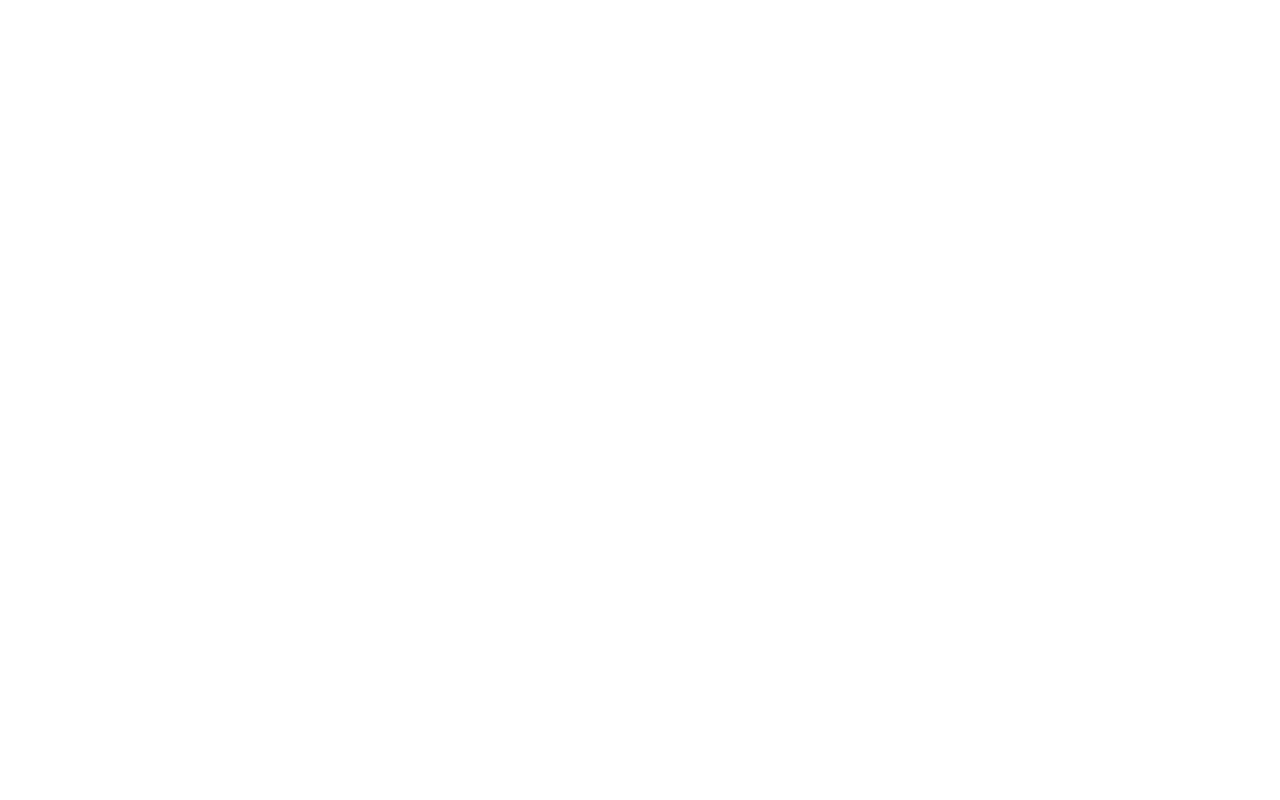
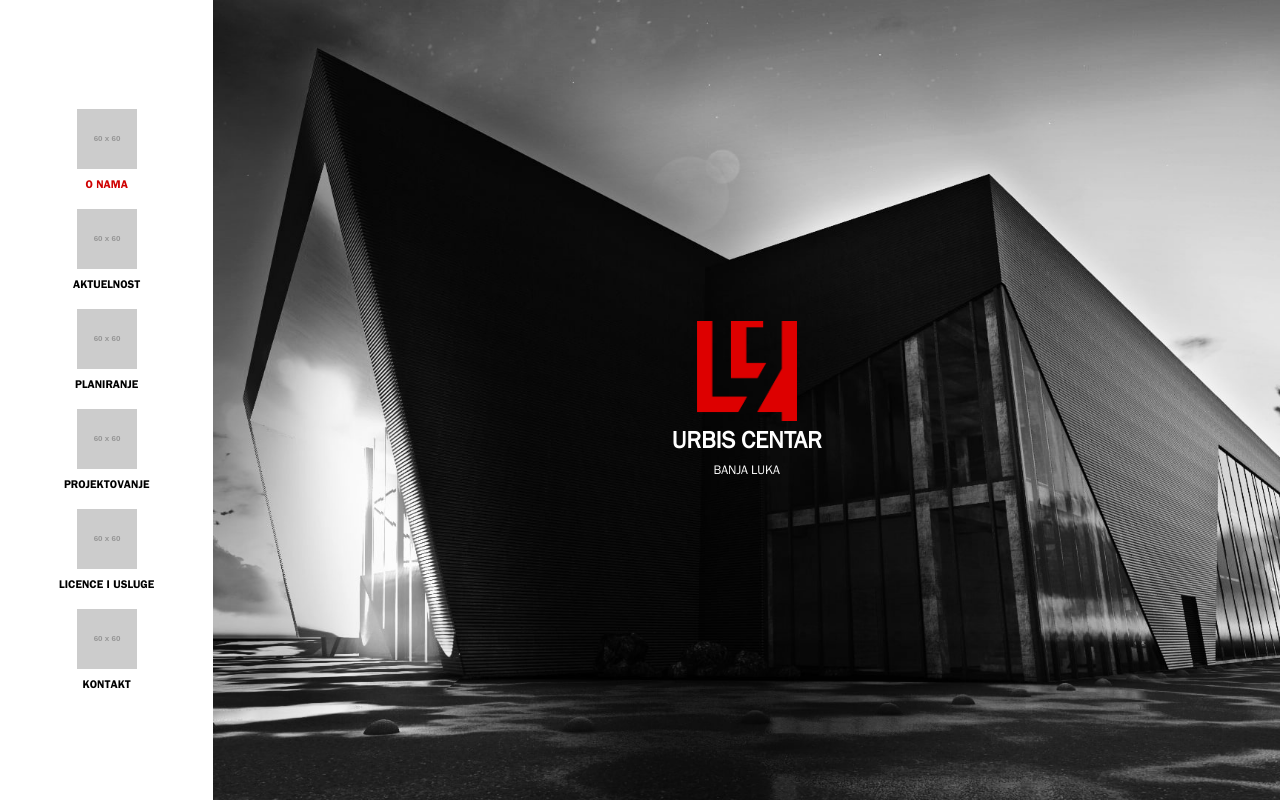
Before and after one commit to goranradmanovic/Urbis, a plain HTML site: page index.html in a window 1280 px wide. Drawn offline with nearby package versions, Linux system fonts and the light colour scheme; placeholder pictures from the web are drawn by us.

Commit message:
New page elements

```diff
--- a/index.html
+++ b/index.html
@@ -2,7 +2,7 @@
 <html lang="en" dir="ltr">
   <head>
     <link rel="shortcut icon" href="assets/images/icons/favicon.ico">
-		<title>Urbis</title>
+		<title>URBIS</title>
 		<meta charset="utf-8">
 		<meta http-equiv="Content-Type" content="text/html; charset=ISO-8859-1">
 		<meta http-equiv="X-UA-Compatible" content="IE=edge">
@@ -11,10 +11,70 @@
 		<meta name="description" content="Urbis website">
 		<meta name="keywords" content="Urbis">
 		<meta name="author" content="Urbis">
+    <link href="https://fonts.googleapis.com/css?family=Oswald&display=swap" rel="stylesheet">
+    <link rel="stylesheet" type="font/woff2" href="assets/fonts/FranklinGothic-Book.woff2" crossorigin>
+    <link rel="stylesheet" type="font/woff2" href="assets/fonts/FranklinGothic-Book.woff2" crossorigin>
+    <link rel="stylesheet" type="font/woff2" href="assets/fonts/FrankfurtGothicBold.woff2" crossorigin>
+    <link rel="stylesheet" type="font/woff2" href="assets/fonts/FrankfurtGothicBold.woff2" crossorigin>
+    <link href="https://stackpath.bootstrapcdn.com/bootstrap/4.3.1/css/bootstrap.min.css" rel="stylesheet" integrity="sha384-ggOyR0iXCbMQv3Xipma34MD+dH/1fQ784/j6cY/iJTQUOhcWr7x9JvoRxT2MZw1T" crossorigin="anonymous">
     <link rel="stylesheet" href="assets/css/main.css">
   </head>
   <body>
+    <div class="container-fluid">
+      <div class="row">
+        <div class="col-md-2">
+          <aside class="aside">
+            <nav class="navbar navbar-expand-lg text-center text-uppercase aside__nav">
+              <button class="navbar-toggler" type="button" data-toggle="collapse" data-target="#navbarSupportedContent" aria-controls="navbarSupportedContent" aria-expanded="false" aria-label="Toggle navigation">
+                <span class="navbar-toggler-icon"></span>
+              </button>
 
+              <div class="collapse navbar-collapse aside__navbar" id="navbarSupportedContent">
+                <ul class="navbar-nav flex-column">
+                  <li class="nav-item active aside__navbar--item">
+                    <img src="https://via.placeholder.com/60" alt="Meni ikonica">
+                    <a class="nav-link" href="#">O nama <span class="sr-only">(current)</span></a>
+                  </li>
+                  <li class="nav-item aside__navbar--item">
+                    <img src="https://via.placeholder.com/60" alt="Meni ikonica">
+                    <a class="nav-link" href="#">Aktuelnost</a>
+                  </li>
+                  <li class="nav-item aside__navbar--item">
+                    <img src="https://via.placeholder.com/60" alt="Meni ikonica">
+                    <a class="nav-link" href="#">Planiranje</a>
+                  </li>
+                  <li class="nav-item aside__navbar--item">
+                    <img src="https://via.placeholder.com/60" alt="Meni ikonica">
+                    <a class="nav-link" href="#">Projektovanje</a>
+                  </li>
+                  <li class="nav-item aside__navbar--item">
+                    <img src="https://via.placeholder.com/60" alt="Meni ikonica">
+                    <a class="nav-link" href="#">Licence i Usluge</a>
+                  </li>
+                  <li class="nav-item aside__navbar--item">
+                    <img src="https://via.placeholder.com/60" alt="Meni ikonica">
+                    <a class="nav-link" href="#">Kontakt</a>
+                  </li>
+                </ul>
+              </div>
+            </nav>
+          </aside>
+        </div>
+
+        <div class="col-md-10 content">
+          <div class="content__wrapper">
+            <div class="content__wrapper--box">
+              <img src="assets/images/logo/logo.png" alt="Logo" class="content__wrapper--box--img">
+              <strong class="content__wrapper--box--title">Urbis Centar</strong>
+              <p class="content__wrapper--box--subtitle">Banja Luka</p>
+            </div>
+          </div>
+        </div>
+      </div>
+    </div>
+
+    <script src="https://code.jquery.com/jquery-3.4.1.min.js" integrity="sha256-CSXorXvZcTkaix6Yvo6HppcZGetbYMGWSFlBw8HfCJo=" crossorigin="anonymous"></script>
+    <script src="https://stackpath.bootstrapcdn.com/bootstrap/4.3.1/js/bootstrap.min.js" integrity="sha384-JjSmVgyd0p3pXB1rRibZUAYoIIy6OrQ6VrjIEaFf/nJGzIxFDsf4x0xIM+B07jRM" crossorigin="anonymous"></script>
     <script src="assets/js/main.js" defer></script>
   </body>
 </html>
```
